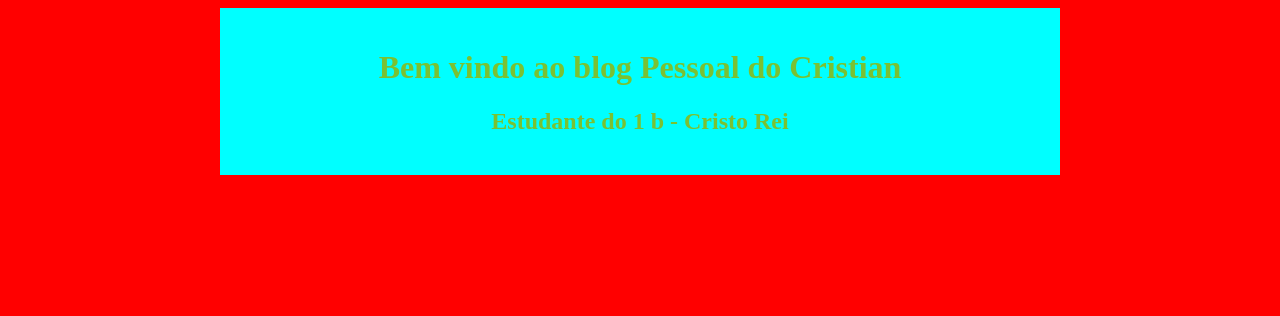
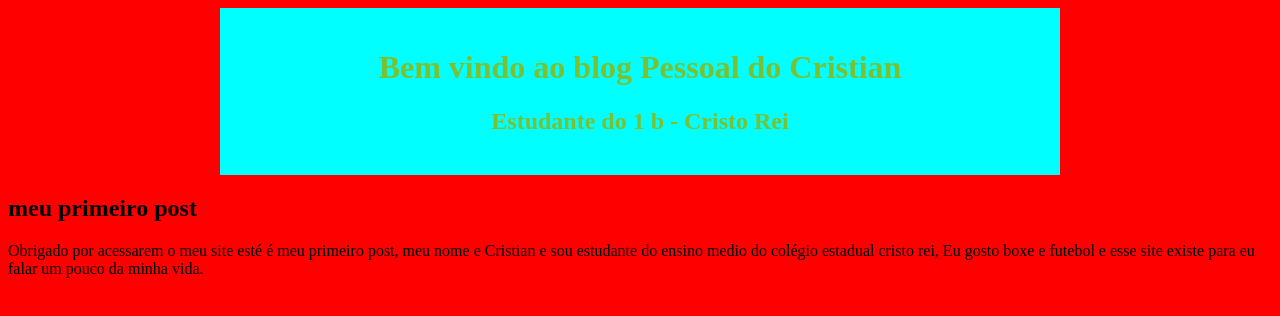
Before and after one commit to cristianmeira-svg/teste-Cristian-1-b, a plain HTML site: page index.html in a window 1280 px wide. Drawn offline with Linux system fonts and the light colour scheme.

Commit message:
criado meu primeiro post

```diff
--- a/index.html
+++ b/index.html
@@ -11,5 +11,15 @@
         <h1>Bem vindo ao blog Pessoal do Cristian</h1>
          <h2>Estudante do 1 b - Cristo Rei</h2>
     </header>
+    <main>
+        <h2>meu primeiro post</h2>
+        <article>
+        <p>Obrigado por acessarem o meu site esté é meu primeiro post,
+            meu nome e Cristian e sou estudante do ensino medio do
+            colégio estadual cristo rei, Eu gosto boxe e futebol
+            e esse site existe para eu falar um pouco da minha vida.
+        </p>
+        </article>
+    </main>
 </body>
 </html>
```
